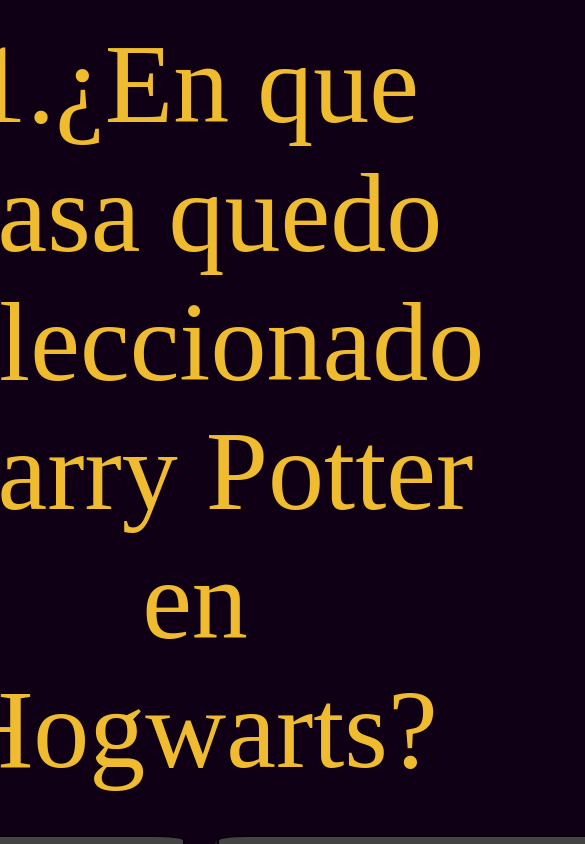
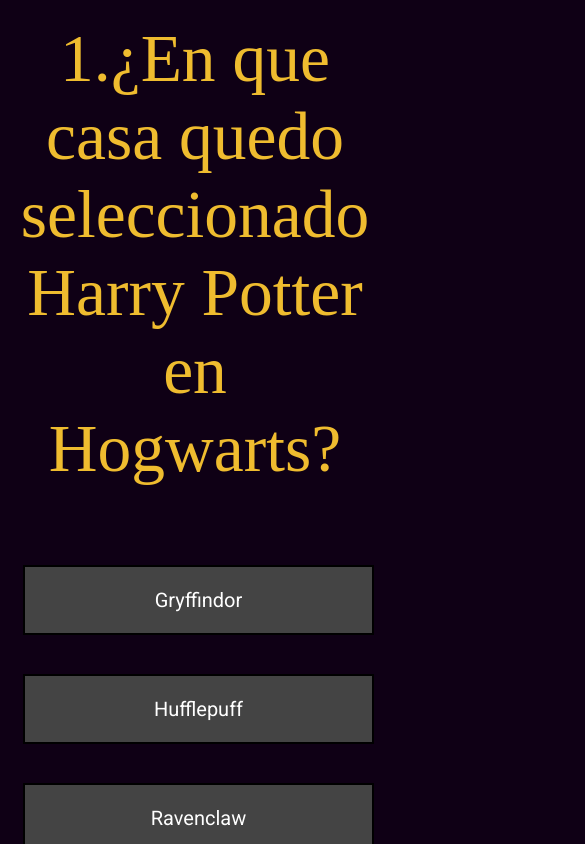
Before and after one commit to Goldfinch95/Potter-Quiz, a website with bundled scripts: page index.html in a window 390 px wide. Both pictures are taken after a click on the button "Fácil". Shown: the top 844 px of the page, 585 px wide, since content can reach past the window. Built offline with nearby package versions, Linux system fonts and the light colour scheme; files whose address does not match are found by name.

Commit message:
responsive desing

```diff
--- a/assets/style.css
+++ b/assets/style.css
@@ -100,3 +100,50 @@
     background-color: #444;
     box-shadow: -2px 3px 0 #222, -4px 6px 0 #000;
 }
+
+@media(max-width: 768px){
+
+    main{
+        /*border: 1px solid white;*/
+        display: flex;
+        flex-direction: column;
+
+    }
+    main h2{
+        /*border: 1px solid white;*/
+        font-size: 11vh;
+        height: 50%;
+    }
+    button{
+        /*border: 1px solid white;*/
+        width: 90%;
+        height: 50%;
+        min-height: 70px;
+        padding: 0%;
+        margin: 17%;
+        border-radius: 0%;
+        box-shadow: none;
+    }
+    #h2__question{
+        font-size: 8vh;
+    }
+
+    .div__answers{
+        /*border: 1px solid white;*/
+        display: flex;
+        flex-direction: column;
+        width: 90%;
+        height: 50%;
+        min-height: 300px;
+        margin: 10%;
+    }
+    .button__answer{
+        /*border: 1px solid white;
+        */box-shadow: none;
+        border-radius: 0%;
+        -webkit-border-radius: 0%;
+        -moz-border-radius: 0%;
+        -ms-border-radius: 0%;
+        -o-border-radius: 0%;
+}
+}
```
